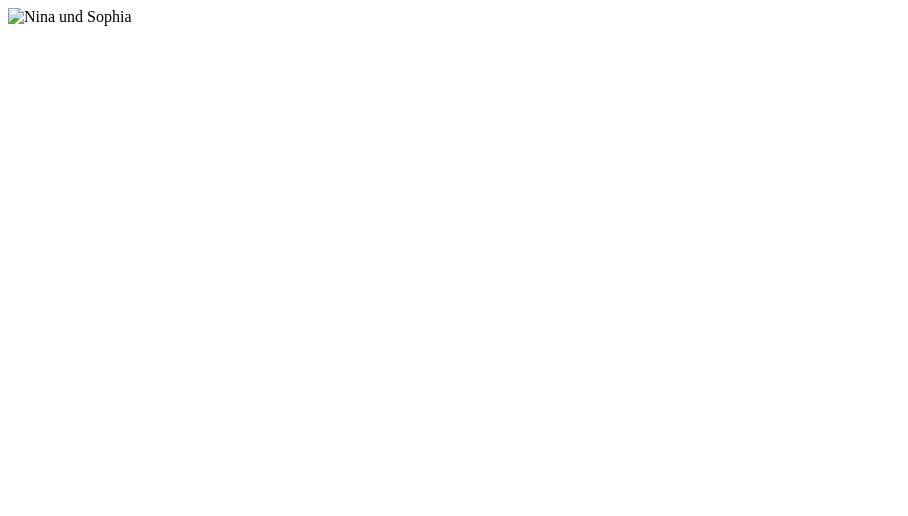
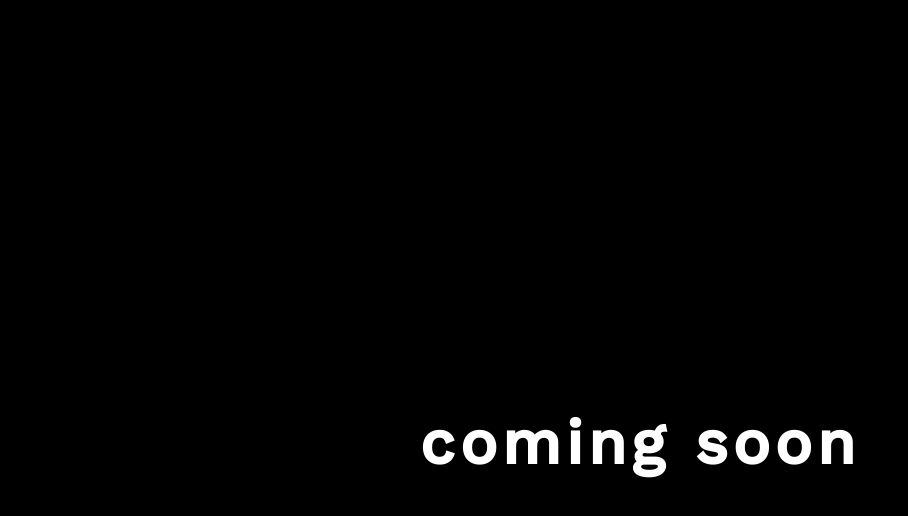
Before and after one commit to glencoden/happa, a plain HTML site: page index.html in a window 1280 px wide. Shown: the whole page, without its empty margins (0-908 px from the left). Drawn offline with nearby package versions, Linux system fonts and the light colour scheme.

Commit message:
layout image bg

```diff
--- a/index.html
+++ b/index.html
@@ -2,8 +2,39 @@
 <html lang="en">
 <head>
     <title>HAPPA</title>
+    <link rel="preconnect" href="https://fonts.gstatic.com">
+    <link href="https://fonts.googleapis.com/css2?family=Work+Sans:wght@400;500&display=swap" rel="stylesheet">
+    <style>
+        body {
+            position: relative;
+            height: 100vh;
+            margin: 0;
+            font-family: 'Work Sans', sans-serif;
+            background-color: black;
+            /*background-image: url("images/mobile_portrait.jpg");
+            background-repeat: no-repeat;
+            background-position: center;
+            background-size: cover;*/
+        }
+
+        @media only screen and (min-width: 420px) {
+            body {
+                /*background-image: url("images/desktop.jpg");*/
+            }
+        }
+
+        h1 {
+            position: absolute;
+            left: 50%;
+            top: 50%;
+            transform: translate(-50%, -50%);
+            font-size: 62px;
+            letter-spacing: 5px;
+            color: white;
+        }
+    </style>
 </head>
 <body>
-    <img src="" alt="Nina und Sophia">
+    <h1>coming soon</h1>
 </body>
 </html>
```
Also changed, not shown: images/desktop.jpg (added), images/mobile_portrait.jpg (added).
